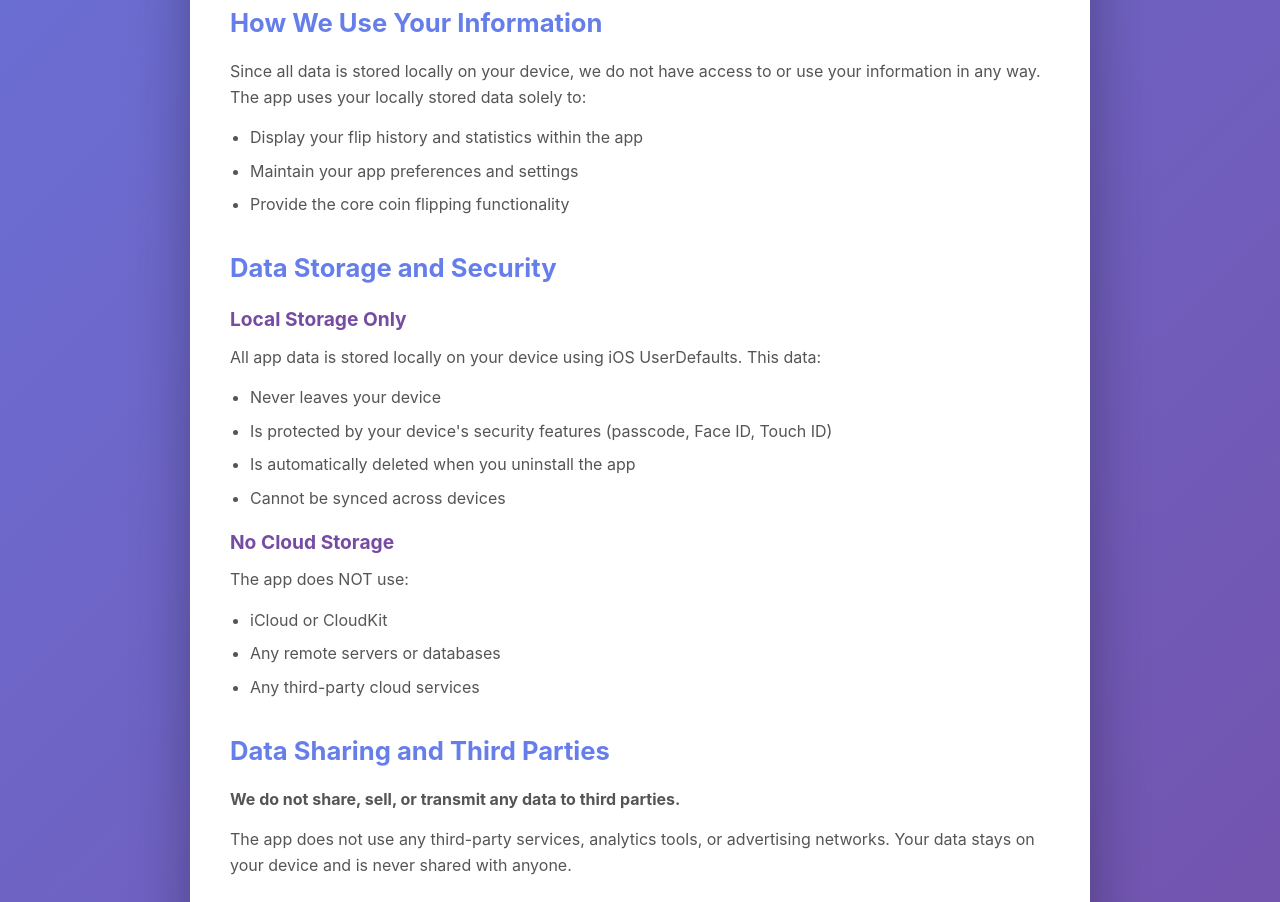
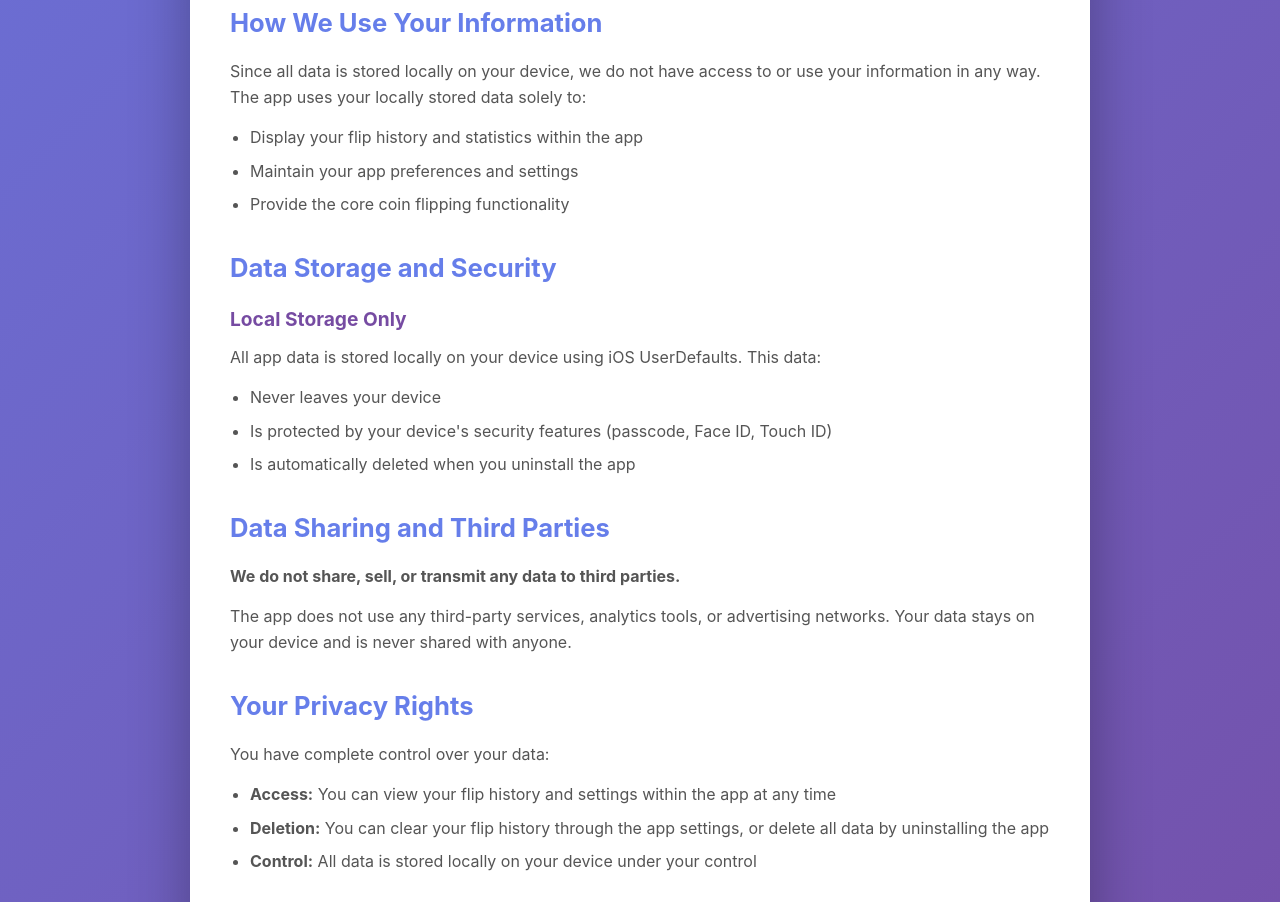
Before and after one commit to kadenhartleyyokota/rigged-coin-flip-support, a plain HTML site: page privacy.html in a window 1280 px wide. Shown: the part 1413-2315 px from the top of the page. Drawn offline with Linux system fonts and the light colour scheme.

Commit message:
UPDATE: Correct date to November 5, 2025 and soften cloud storage language
Changes:
- Updated 'Last Updated' date from January 5, 2025 to November 5, 2025
- Removed 'No Cloud Storage' section from privacy policy
- Removed 'Cannot be synced across devices' line
- Changed 'no cloud, no tracking' to 'All data stored locally on your device'
- Removed 'There is no cloud backup or sync feature' line

Language is now more neutral and less emphatic about cloud storage.

```diff
--- a/privacy.html
+++ b/privacy.html
@@ -125,7 +125,7 @@
         <div class="header">
             <img src="app-icon.png" alt="Rigged Coin Flip" class="app-icon">
             <h1>Privacy Policy</h1>
-            <p>Last Updated: January 5, 2025</p>
+            <p>Last Updated: November 5, 2025</p>
         </div>
 
         <div class="content">
@@ -206,18 +206,8 @@
                     <li>Never leaves your device</li>
                     <li>Is protected by your device's security features (passcode, Face ID, Touch ID)</li>
                     <li>Is automatically deleted when you uninstall the app</li>
-                    <li>Cannot be synced across devices</li>
                 </ul>
 
-                <h3>No Cloud Storage</h3>
-                <p>
-                    The app does NOT use:
-                </p>
-                <ul>
-                    <li>iCloud or CloudKit</li>
-                    <li>Any remote servers or databases</li>
-                    <li>Any third-party cloud services</li>
-                </ul>
             </div>
 
             <div class="section">
```
Also changed, not shown: index.html (+1 -2 lines), terms.html (+1 -1 lines).
